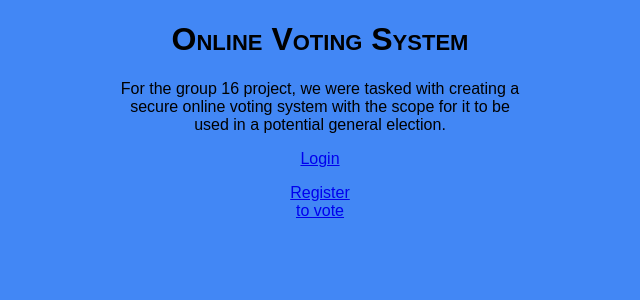
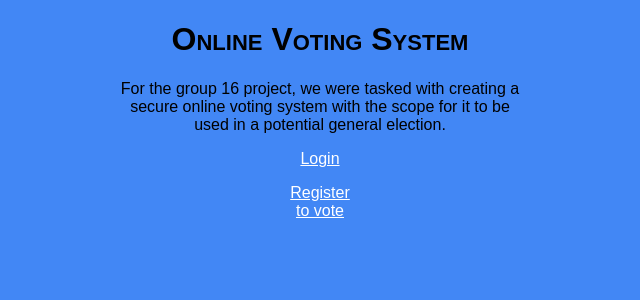
Before and after one commit to ku5-ku5/CM2305-Voting-System-Prototype-, a Python web app: template Prototype/templates/index.html in a window 1280 px wide. Shown: the top 300 px of the page, without its empty margins (320-960 px from the left). Run offline with Jinja, Linux system fonts and the light colour scheme; the template is opened without the code that fills it, so the values that code supplies are empty.

Commit message:
changed link colours to white

```diff
--- a/Prototype/static/style.css
+++ b/Prototype/static/style.css
@@ -18,3 +18,7 @@ h1 {
 .indexContent {
 	text-align: center;
 }
+
+a {
+	color: white;
+}
```
